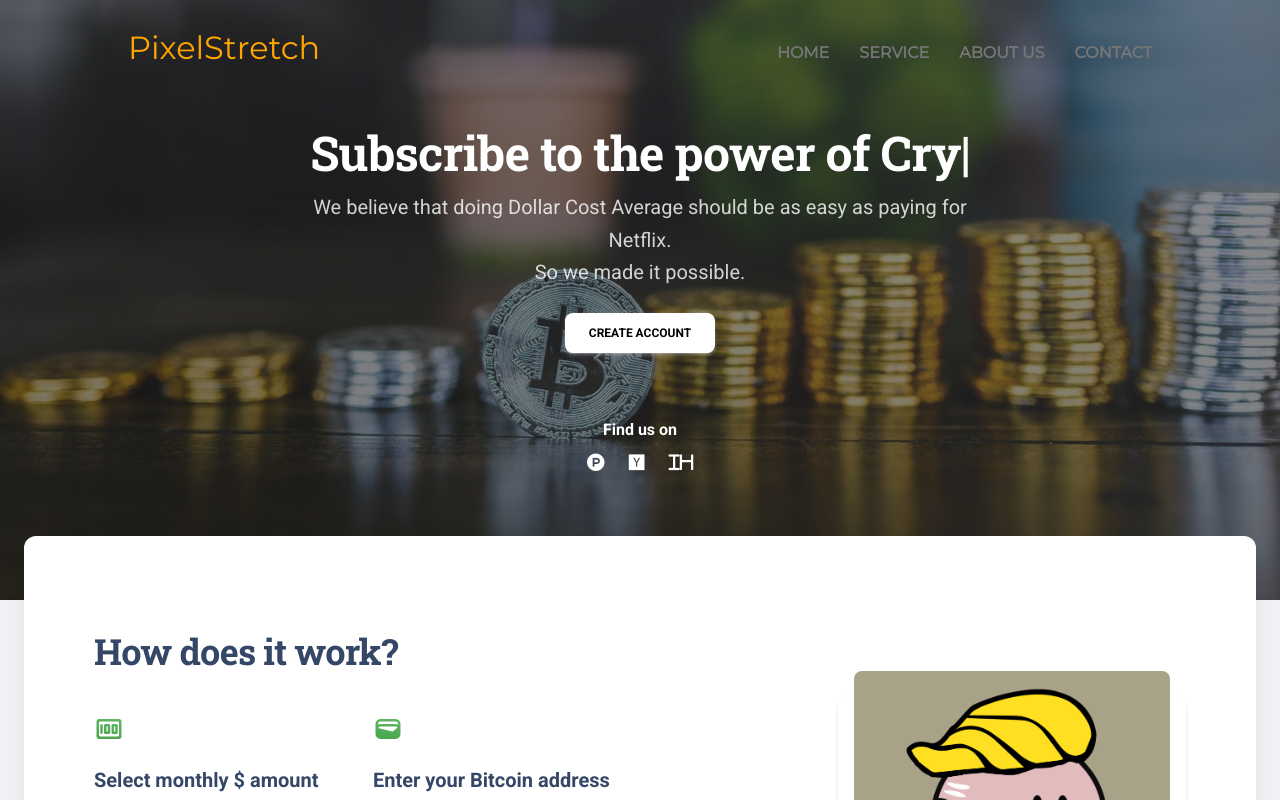
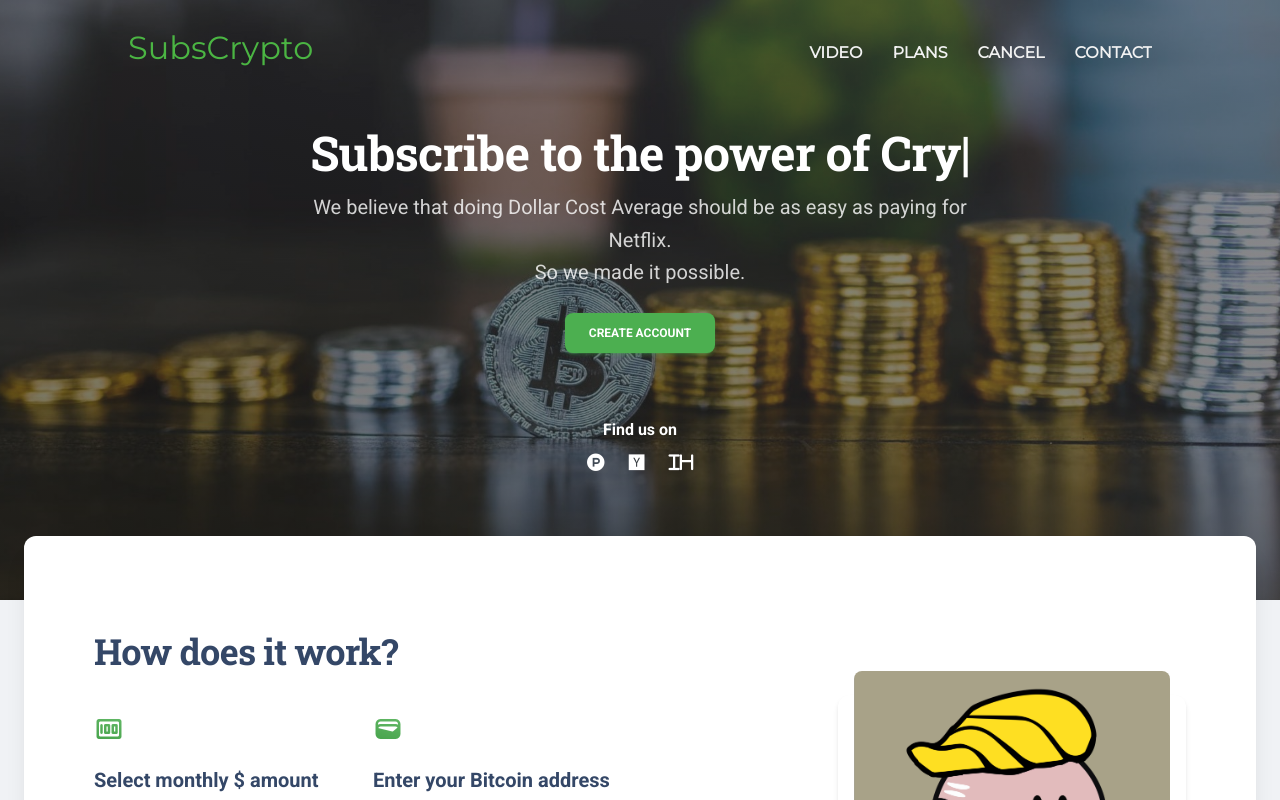
Before and after one commit to ferranm99/SubsCrypto, a Vue app: page / in a window 1280 px wide. Shown: the top 800 px of the page. Built offline with nearby package versions, Linux system fonts and the light colour scheme.

Commit message:
page ready

```diff
--- a/src/examples/navbars/SimpleNavbar.vue
+++ b/src/examples/navbars/SimpleNavbar.vue
@@ -1,14 +1,14 @@
 <!--https://codepen.io/technext/pen/qBmNbJE-->
 <template>
     <nav class="header">
-        <a class="logo" href=".page-top">PixelStretch</a>
+        <a class="logo" href="#">SubsCrypto</a>
         <input class="menu-btn" type="checkbox" id="menu-btn" />
         <label class="menu-icon" id="burger" for="menu-btn"><span class="navicon"></span></label>
         <ul class="menu">
-            <li><a href="#prices" @click="hideMenu" class="link link-theme link-arrow">HOME</a></li>
-            <li><a href="#prices" @click="hideMenu" class="link link-theme link-arrow">SERVICE</a></li>
-            <li><a href="#prices" @click="hideMenu" class="link link-theme link-arrow">ABOUT US</a></li>
-            <li><a href="#prices" @click="hideMenu" class="link link-theme link-arrow">CONTACT</a></li>
+            <li><a href="#video" @click="hideMenu" class="link link-theme link-arrow">VIDEO</a></li>
+            <li><a href="#prices" @click="hideMenu" class="link link-theme link-arrow">PLANS</a></li>
+            <li><a href="https://billing.stripe.com/p/login/eVa03zdJu6I2gZq6oo" target="_blank" @click="hideMenu" class="link link-theme link-arrow">CANCEL</a></li>
+            <li><a href="https://ferran.work#contact" @click="hideMenu" target="_blank" class="link link-theme link-arrow">CONTACT</a></li>
         </ul>
     </nav>
 </template>
@@ -30,45 +30,10 @@ function hideMenu(){
     font-family: Montserrat;
 }
 
-html {
-    color: #222;
-    font-size: 1em;
-    line-height: 1.5;
-    box-sizing: border-box
-}
-
-body {
-    margin: 0;
-}
-
 a {
-    color: #777;
+    color: #f2f2f2;
     text-decoration: none;
 }
-
-p {
-    margin: 0 0 45px 0;
-    text-align: justify;
-}
-
-.header {
-    width: 80%;
-}
-
-h1,
-h2,
-h3,
-h4,
-h5,
-h6 {
-    font-family: Montserrat;
-    font-weight: 600;
-    color: #484848;
-    margin: 30px 0 25px 0;
-    line-height: 1.3
-}
-
-
 
 /* - link under - */
 
@@ -125,7 +90,7 @@ h6 {
 }
 
 .link:hover {
-    color: #000
+    color: white;
 }
 
 .link:hover:before {
@@ -133,7 +98,7 @@ h6 {
 }
 
 .link-theme:before {
-    background: #ffd300
+    background: #2bff00
 }
 
 /* header   box-shadow: 1px 1px 4px 0 rgba(0,0,0,.1); */
@@ -167,7 +132,7 @@ h6 {
 }*/
 
 .header .logo {
-    color: orange;
+    color: #4BB543;
     display: block;
     float: left;
     font-size: 2em;
@@ -273,7 +238,7 @@ h6 {
 }
 @media (max-width: 875px){
     .header ul {
-        background-color: #fff;
+        background-color: #7d8f75;
     }
 }
 </style>
--- a/src/views/LandingPages/AboutUs/AboutView.vue
+++ b/src/views/LandingPages/AboutUs/AboutView.vue
@@ -4,7 +4,6 @@
 import { onMounted, onUnmounted } from "vue";
 
 //example components
-import DefaultNavbar from "../../../examples/navbars/NavbarDefault.vue";
 import DefaultFooter from "../../../examples/footers/FooterDefault.vue";
 
 //image
@@ -52,7 +51,7 @@ onUnmounted(() => {
       label: 'Buy !',
       color: 'btn-white',
     }" transparent /> -->
-    <SimpleNavbar />
+  <SimpleNavbar />
   <header class="bg-gradient-dark">
     <div class="page-header min-vh-75" :style="{ backgroundImage: `url(${bg0})` }">
       <span class="mask bg-gradient-dark opacity-6"></span>
@@ -71,7 +70,7 @@ onUnmounted(() => {
               We believe that doing Dollar Cost Average should be as easy as paying for Netflix.<br>
               So we made it possible.
             </p>
-            <button type="submit" class="btn btn-white">
+            <button type="submit" class="btn btn-success">
               Create Account
             </button>
             <h6 class="text-white mb-2 mt-5">Find us on</h6>
@@ -87,7 +86,7 @@ onUnmounted(() => {
   </header>
   <div class="card card-body shadow-xl mx-3 mx-md-4 mt-n6">
     <Information />
-    <Video />
+    <Video id="video"/>
     <Prices />
   </div>
   <DefaultFooter />
--- a/src/views/LandingPages/AboutUs/Sections/Prices.vue
+++ b/src/views/LandingPages/AboutUs/Sections/Prices.vue
@@ -38,6 +38,7 @@ const slides = [
 <template>
   <section class="py-3">
     <div class="container" id="prices">
+      <h3 class="mb-0" style="text-align: center; padding-top: 20px;">Choose the plan that better suits you</h3>
       <Carousel>
         <Slide v-for="slide in slides" :key="slide.id">
           <div class="carousel__item">
@@ -83,4 +84,8 @@ const slides = [
   background-image: linear-gradient(45deg, #85FFBD 0%, #FFFB7D 100%);
   border-radius: 20px;
 }
+
+.carousel__pagination {
+  transform: translateX(-15px);
+}
 </style>
```
